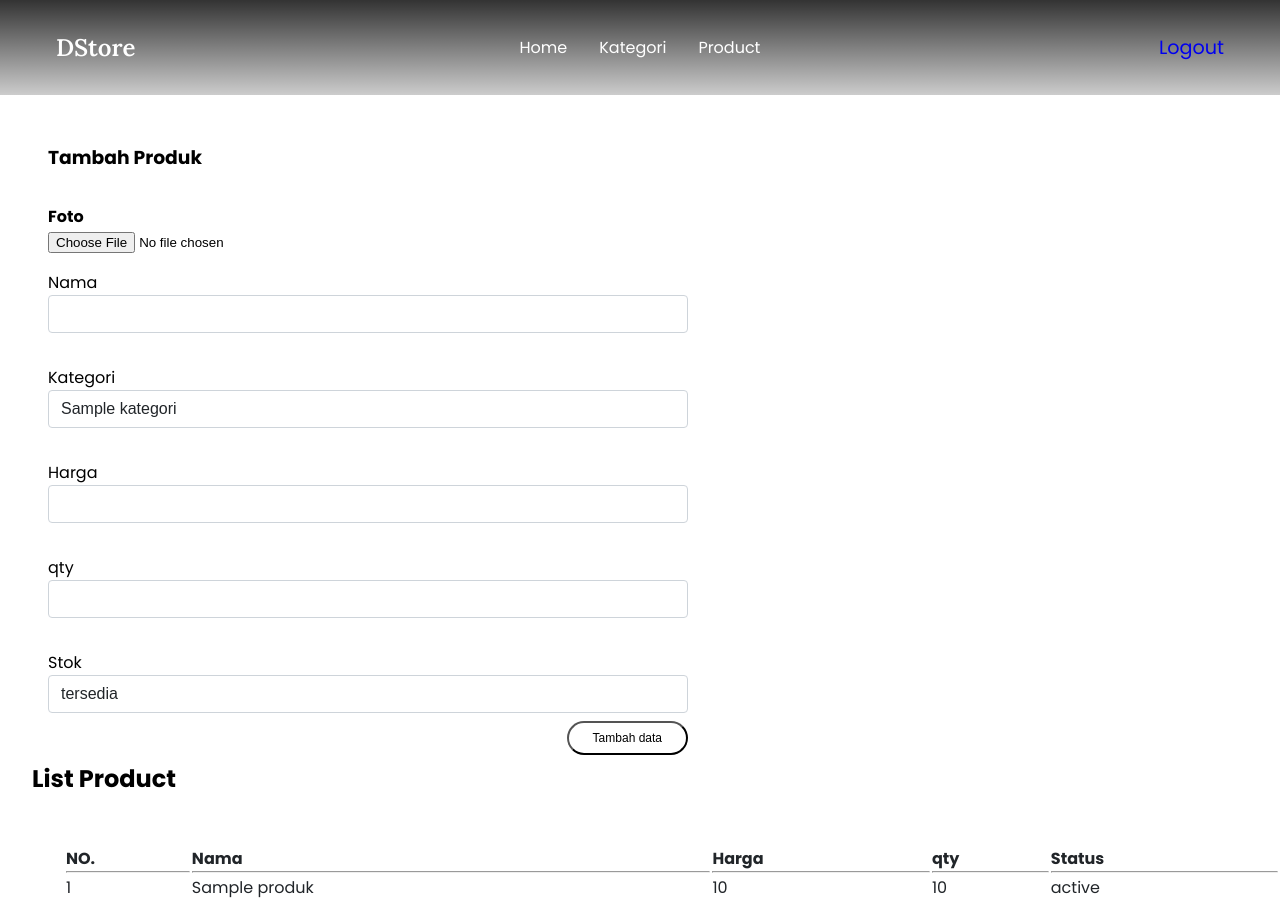
After one commit to Egaxyz/DS, a PHP site: page /product.php in a window 1280 px wide. The commit adds this page. Run offline with PHP 8.4, Linux system fonts and the light colour scheme; tables that the repository leaves empty or names only in its code hold one stand-in row (values such as "Sample post").

Commit message:
CRUD product 40%

```diff
--- a/admin.php
+++ b/admin.php
@@ -37,7 +37,7 @@ require "conn.php";
             <form action="" method="post">
                 <div>
                     <label for="username">Username</label>
-                    <input type="text" name="username" class="form-control" id="username">
+                    <input type="text" name="username" autocomplete="off" class="form-control" id="username">
                 </div>
                 <div>
                     <label for="password">Password</label>
@@ -54,6 +54,7 @@ require "conn.php";
 
         <div class="mt-3" style="width:500px; text-align:center;">
             <?php
+
         if (isset($_POST["loginbtn"])) {
             $username = htmlspecialchars_decode($_POST["username"]);
             $password = htmlspecialchars_decode($_POST["password"]);
@@ -62,7 +63,7 @@ require "conn.php";
             $countdata= mysqli_num_rows($query);
             $data = mysqli_fetch_array($query);
                 if ($countdata > 0) {
-                    if(isset($password, $data["password"])) {
+                    if(password_verify($password, $data["new_password"])) {
                         header("location: home-admin.php");
                         exit();
                     }
--- /dev/null
+++ b/product.php
@@ -0,0 +1,142 @@
+<?php
+require "conn.php";
+
+$queryProd = mysqli_query($koneksi,"SELECT * FROM produk");
+$jumlahProd = mysqli_num_rows($queryProd);
+
+$queryKategori = mysqli_query($koneksi,"SELECT * FROM kategori");
+?>
+<!DOCTYPE html>
+<html lang="en">
+
+<head>
+    <meta charset="UTF-8">
+    <meta name="viewport" content="width=device-width, initial-scale=1.0">
+    <title>Kategori</title>
+    <style>
+    <?php include "style.css"?>
+    </style>
+</head>
+
+<body>
+    <header>
+        <nav>
+            <div class="nav__logo"><a href="#" id="warna"><a href="index.php">DStore</a></div>
+            <ul class="nav__links nav-kategori" id="nav-links">
+                <li class="link"><a href="home-admin.php">Home</a></li>
+                <li class="link"><a href="kategori.php">Kategori</a></li>
+                <li class="link"><a href="prod.php">Product</a></li>
+            </ul>
+            <div class="nav__actions">
+                <span><a href="logout.php">
+                        Logout
+                    </a>
+                </span>
+            </div>
+        </nav>
+    </header>
+    <main>
+
+        <div class="my-5 col-12 col-md-6">
+            <h3>Tambah Produk</h3>
+
+            <form action="" method="post" enctype="multipart/form-data">
+                <div>
+                    <div class="mb-md-5 mt-3">
+                        <h4>Foto</h4>
+                        <label for="foto"></label>
+                        <input type="file" name="foto" id="foto">
+                    </div>
+                    <label for="nama">Nama</label>
+                    <input type="text" id="nama" name="nama" class="form-control" autocomplete="off">
+                </div>
+                <div class="mt-3">
+                    <label for="kategori">Kategori</label>
+                    <select name="kategori" id="kategori" class="form-control">
+                        <?php
+                        while($data = mysqli_fetch_array($queryKategori)) {
+                            ?>
+                        <option value="<?php echo $data['id']?>"><?php echo $data['nama']?></option>
+                        <?php
+                        }
+                        ?>
+                    </select>
+                    <div class="mt-3">
+                        <label for="haga">Harga</label>
+                        <input type="number" class="form-control" name="harga">
+                    </div>
+                    <div class="mt-3">
+                        <label for="qty">qty</label>
+                        <input type="number" class="form-control" name="qty">
+                    </div>
+                </div>
+                <div class="mt-3">
+                    <label for="stok">Stok</label>
+                    <select name="stok" id="stok" class="form-control">
+                        <option value="tersedia">tersedia</option>
+                        <option value="habis">habis</option>
+                    </select>
+                </div>
+                <div class="mt-1">
+                    <button type="submit" class="btn">Tambah data</button>
+                </div>
+            </form>
+        </div>
+        <div class="ml-3 mt-3">
+            <h2>List Product</h2>
+            <div class="table-responsive mt-5 ml-3">
+                <table class="table">
+                    <thead>
+                        <tr>
+                            <th>NO.
+                                <hr>
+                            </th>
+                            <th>Nama
+                                <hr>
+                            </th>
+                            <th>Harga
+                                <hr>
+                            </th>
+                            <th>
+                                qty
+                                <hr>
+                            </th>
+                            <th>
+                                Status
+                                <hr>
+                            </th>
+
+                        </tr>
+                    </thead>
+                    <tbody>
+                        <?php
+                        if($jumlahProd == 0) {
+                        ?><tr>
+                            <td colspan="2" class="text-center">Data Kategori tidak tersedia</td>
+                        </tr>
+                        <?php
+                        } else {
+                            $jumlah = 1;
+                            while ($data = mysqli_fetch_array($queryProd)) {
+                                ?>
+                        <tr>
+                            <td><?php echo $jumlah; ?></td>
+                            <td><?php echo $data['nama']; ?></td>
+                            <td><?php echo $data['harga']; ?></td>
+                            <td><?php echo $data['qty']; ?></td>
+                            <td><?php echo $data['status']; ?></td>
+                        </tr>
+                        <?php
+                        $jumlah++;
+                            }
+                        }
+                        ?>
+                    </tbody>
+                </table>
+            </div>
+        </div>
+    </main>
+    <footer></footer>
+</body>
+
+</html>
--- a/style.css
+++ b/style.css
@@ -415,6 +415,9 @@ nav {
 .mt-3 {
   margin-top: 2rem !important;
 }
+.mt-1 {
+  margin-top: 0.5rem !important;
+}
 .mt-5 {
   margin-top: 3rem !important;
 }
@@ -498,3 +501,36 @@ tr {
 #logout:hover {
   color: var(--text-light);
 }
+.my-5 {
+  margin-top: 3rem !important;
+  margin-bottom: 3rem !important;
+  margin-left: 3rem;
+}
+.col-12 {
+  flex: 0 0 auto;
+  width: 100%;
+}
+.col-md-6 {
+  flex: 0 0 auto;
+  width: 50%;
+}
+.form-control {
+  display: block;
+  width: 100%;
+  padding: 0.375rem 0.75rem;
+  font-size: 1rem;
+  font-weight: 400;
+  line-height: 1.5;
+  color: #212529;
+  background-color: #fff;
+  background-clip: padding-box;
+  border: 1px solid #ced4da;
+  -webkit-appearance: none;
+  -moz-appearance: none;
+  appearance: none;
+  border-radius: 0.25rem;
+  transition: border-color 0.15s ease-in-out, box-shadow 0.15s ease-in-out;
+}
+.mb-md-5 {
+  margin-bottom: 1rem !important;
+}
```
Also changed, not shown: kategori.php (+5 -4 lines).
